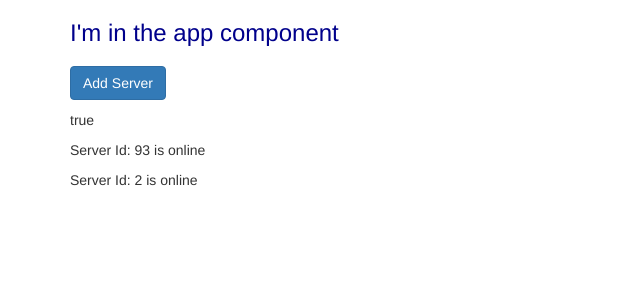
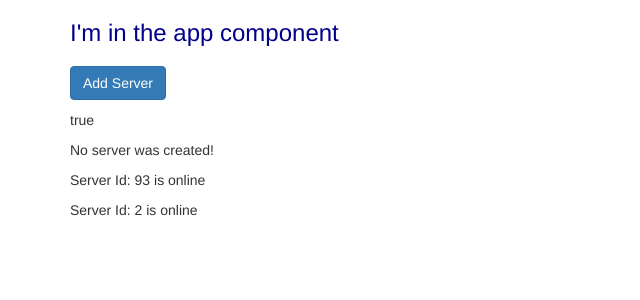
Before and after one commit to deskach/angular4, an Angular app: page / in a window 1280 px wide. Shown: the top 300 px of the page, without its empty margins (0-640 px from the left). Built offline with nearby package versions, Linux system fonts and the light colour scheme.

Commit message:
event binding example

```diff
--- a/src/app/servers/servers.component.html
+++ b/src/app/servers/servers.component.html
@@ -1,8 +1,9 @@
 <div class="lng4--servers-container">
-  <button class="btn btn-primary" [disabled]="!allowNewServer">
+  <button class="btn btn-primary" [disabled]="!allowNewServer" (click)="onCreateServer()">
     Add Server
   </button>
   <p [innerText]="allowNewServer"></p>
+  <p>{{serverCreationStatus}}</p>
   <app-server></app-server>
   <app-server></app-server>
 </div>
--- a/src/app/servers/servers.component.ts
+++ b/src/app/servers/servers.component.ts
@@ -13,8 +13,13 @@
 })
 export class ServersComponent {
   allowNewServer = false;
+  serverCreationStatus = 'No server was created!';
 
   constructor() {
     setTimeout(_ => this.allowNewServer = true, 2000);
   }
+
+  onCreateServer() {
+    this.serverCreationStatus = 'Server was created!';
+  }
 }
```
